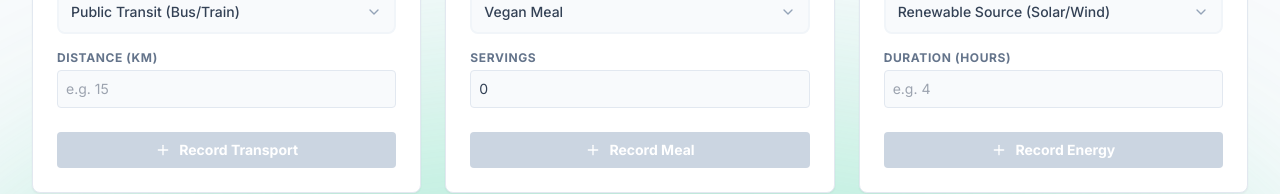
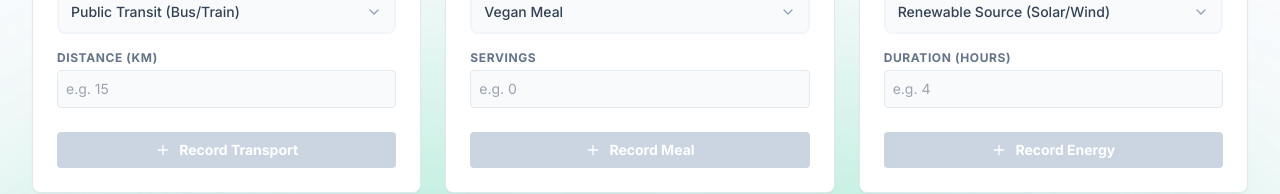
Before and after one commit to Aswin-cs/Carbon-footprint, a Next.js app: page /tracker in a window 1280 px wide. Shown: the part 287-481 px from the top of the page. Built offline with nearby package versions, Linux system fonts and the light colour scheme.

Commit message:
feat: create tracker page with carbon footprint calculation logic and feedback tips

```diff
--- a/app/tracker/page.tsx
+++ b/app/tracker/page.tsx
@@ -70,7 +70,7 @@ export default function Tracker() {
   const [transportDistance, setTransportDistance] = useState('');
 
   const [foodType, setFoodType] = useState('Vegan Meal');
-  const [foodServings, setFoodServings] = useState('0');
+  const [foodServings, setFoodServings] = useState('');
 
   const [energyAction, setEnergyAction] = useState('Renewable Source (Solar/Wind)');
   const [energyDuration, setEnergyDuration] = useState('');
@@ -183,7 +183,7 @@ export default function Tracker() {
     addEmission(emission, 'Food');
     addLog({ category: 'Food', emission, message: `Logged Food: ${foodType} (${servings} servings)` });
     setRecentTips(tips);
-    setFoodServings('1');
+    setFoodServings('');
   };
 
   const handleEnergyLog = () => {
@@ -404,7 +404,7 @@ export default function Tracker() {
                 type="number"
                 value={foodServings}
                 onChange={(e) => setFoodServings(e.target.value)}
-                placeholder="1"
+                placeholder="e.g. 0"
                 className="w-full p-2 border border-slate-200 rounded text-sm text-slate-700 bg-slate-50 focus:outline-none focus:border-emerald-500 focus:ring-1 focus:ring-emerald-500"
               />
             </div>
```
